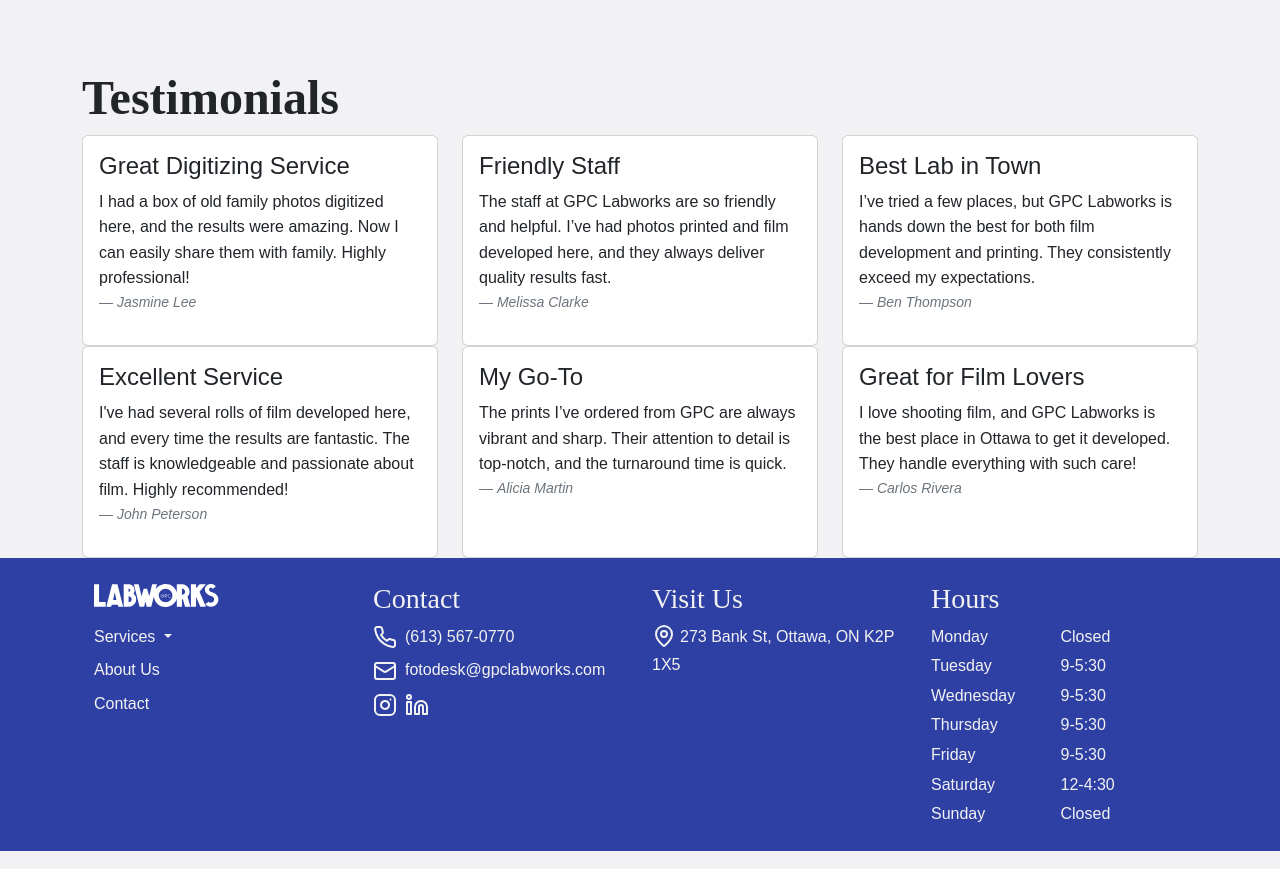
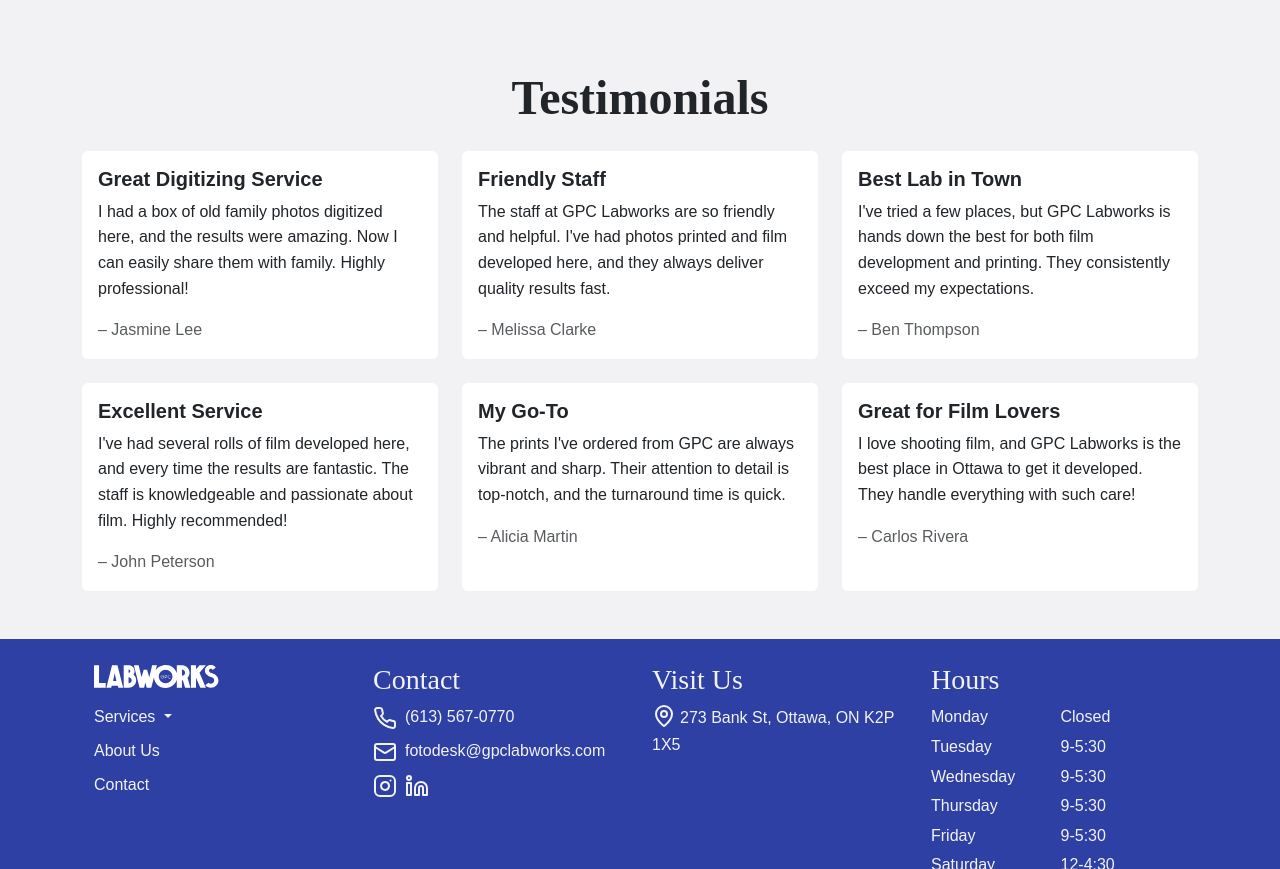
Before and after one commit to whee0107/dsn1713-final, a website: page about-us.html in a window 1280 px wide. Shown: the part 1128-1997 px from the top of the page. Drawn offline with nearby package versions, Linux system fonts and the light colour scheme; a web font is replaced by a local one.

Commit message:
finished formatting about us page

```diff
--- a/about-us.html
+++ b/about-us.html
@@ -123,80 +123,70 @@
         </section>
 
         <section id="about-testimonials">
-            <div class="container-lg">
-                <h2>Testimonials</h2>
-                <div class="row">
-                    <div class="col-sm-4">
-                        <div class="card" style="height: 100%;">
+            <div class="container my-5">
+                <h2 class="text-center mb-4">Testimonials</h2>
+                <div class="row row-cols-1 row-cols-md-3 g-4">
+                  <!-- Testimonial 1 -->
+                    <div class="col">
+                        <div class="card h-100 border-0">
                         <div class="card-body">
-                                <h4 class="card-title">Great Digitizing Service</h4>
-                                <blockquote class="blockquote">
-                                    <p>I had a box of old family photos digitized here, and the results were amazing. Now I can easily share them with family. Highly professional!</p>
-                                    <footer class="blockquote-footer"><cite title="Source Title">Jasmine Lee</cite></footer>
-                                </blockquote>
+                            <h5 class="card-title fw-bold">Great Digitizing Service</h5>
+                            <p class="card-text">I had a box of old family photos digitized here, and the results were amazing. Now I can easily share them with family. Highly professional!</p>
+                            <p class="text-muted mb-0">– Jasmine Lee</p>
                         </div>
                         </div>
                     </div>
-                    <div class="col-sm-4">
-                        <div class="card" style="height: 100%;">
+                    <!-- Testimonial 2 -->
+                    <div class="col">
+                        <div class="card h-100 border-0">
                         <div class="card-body">
-                                <h4 class="card-title">Friendly Staff</h4>
-                                <blockquote class="blockquote">
-                                    <p>The staff at GPC Labworks are so friendly and helpful. I’ve had photos printed and film developed here, and they always deliver quality results fast.</p>
-                                    <footer class="blockquote-footer"><cite title="Source Title">Melissa Clarke</cite></footer>
-                                </blockquote>
+                            <h5 class="card-title fw-bold">Friendly Staff</h5>
+                            <p class="card-text">The staff at GPC Labworks are so friendly and helpful. I've had photos printed and film developed here, and they always deliver quality results fast.</p>
+                            <p class="text-muted mb-0">– Melissa Clarke</p>
                         </div>
                         </div>
                     </div>
-                    <div class="col-sm-4">
-                        <div class="card" style="height: 100%;">
+                    <!-- Testimonial 3 -->
+                    <div class="col">
+                        <div class="card h-100 border-0">
                         <div class="card-body">
-                                <h4 class="card-title">Best Lab in Town</h4>
-                                <blockquote class="blockquote">
-                                    <p>I’ve tried a few places, but GPC Labworks is hands down the best for both film development and printing. They consistently exceed my expectations.</p>
-                                    <footer class="blockquote-footer"><cite title="Source Title">Ben Thompson</cite></footer>
-                                </blockquote>
+                            <h5 class="card-title fw-bold">Best Lab in Town</h5>
+                            <p class="card-text">I've tried a few places, but GPC Labworks is hands down the best for both film development and printing. They consistently exceed my expectations.</p>
+                            <p class="text-muted mb-0">– Ben Thompson</p>
+                        </div>
+                        </div>
+                    </div>
+                    <!-- Testimonial 4 -->
+                    <div class="col">
+                        <div class="card h-100 border-0">
+                        <div class="card-body">
+                            <h5 class="card-title fw-bold">Excellent Service</h5>
+                            <p class="card-text">I've had several rolls of film developed here, and every time the results are fantastic. The staff is knowledgeable and passionate about film. Highly recommended!</p>
+                            <p class="text-muted mb-0">– John Peterson</p>
+                        </div>
+                        </div>
+                    </div>
+                    <!-- Testimonial 5 -->
+                    <div class="col">
+                        <div class="card h-100 border-0">
+                        <div class="card-body">
+                            <h5 class="card-title fw-bold">My Go-To</h5>
+                            <p class="card-text">The prints I've ordered from GPC are always vibrant and sharp. Their attention to detail is top-notch, and the turnaround time is quick.</p>
+                            <p class="text-muted mb-0">– Alicia Martin</p>
+                        </div>
+                        </div>
+                    </div>
+                    <!-- Testimonial 6 -->
+                    <div class="col">
+                        <div class="card h-100 border-0">
+                        <div class="card-body">
+                            <h5 class="card-title fw-bold">Great for Film Lovers</h5>
+                            <p class="card-text">I love shooting film, and GPC Labworks is the best place in Ottawa to get it developed. They handle everything with such care!</p>
+                            <p class="text-muted mb-0">– Carlos Rivera</p>
                         </div>
                         </div>
                     </div>
                 </div>
-                <div class="row">
-                    <div class="col-sm-4">
-                        <div class="card" style="height: 100%;">
-                            <div class="card-body">
-                                <h4 class="card-title">Excellent Service</h4>
-                                <blockquote class="blockquote">
-                                    <p>I've had several rolls of film developed here, and every time the results are fantastic. The staff is knowledgeable and passionate about film. Highly recommended!</p>
-                                    <footer class="blockquote-footer"><cite title="Source Title">John Peterson</cite></footer>
-                                </blockquote>
-                            </div>
-                        </div>
-                    </div>
-                    <div class="col-sm-4">
-                        <div class="card" style="height: 100%;">
-                            <div class="card-body">
-                                <h4 class="card-title">My Go-To</h4>
-                                <blockquote class="blockquote">
-                                    <p>The prints I’ve ordered from GPC are always vibrant and sharp. Their attention to detail is top-notch, and the turnaround time is quick.</p>
-                                    <footer class="blockquote-footer"><cite title="Source Title">Alicia Martin</cite></footer>
-                                </blockquote>
-                            </div>
-                        </div>
-                    </div>
-                    <div class="col-sm-4">
-                        <div class="card" style="height: 100%;">
-                            <div class="card-body">
-                                <h4 class="card-title">Great for Film Lovers</h4>
-                                <blockquote class="blockquote">
-                                    <p>I love shooting film, and GPC Labworks is the best place in Ottawa to get it developed. They handle everything with such care!</p>
-                                    <footer class="blockquote-footer"><cite title="Source Title">Carlos Rivera</cite></footer>
-                                </blockquote>
-                            </div>
-                        </div>
-                    </div>
-                </div>
-
-
             </div>
         </section>
 
```
Lines whose indentation alone changed are shown as unchanged.
